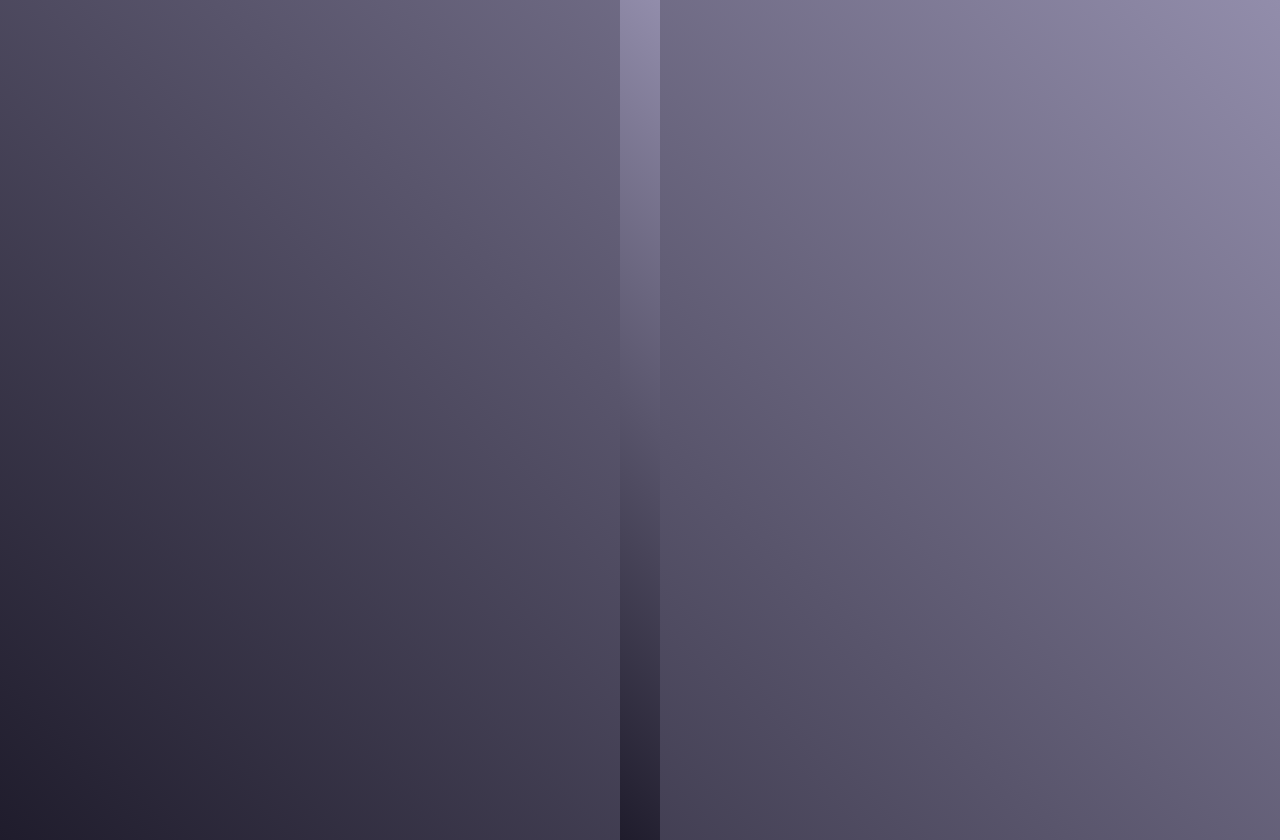
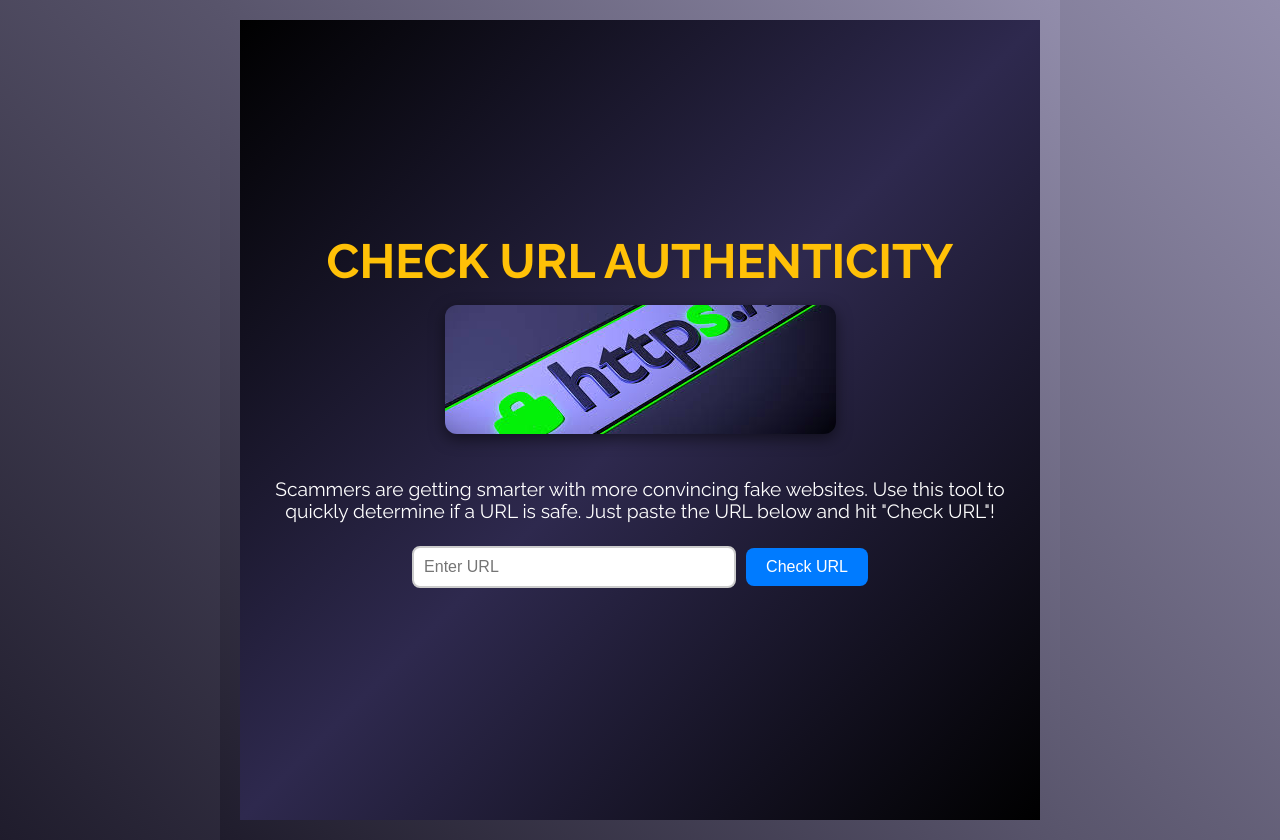
Before and after one commit to adeentaquie/frontend, a React (Create React App) app: page /check-url in a window 1280 px wide. Before the commit this address had no page. Built offline with nearby package versions, Linux system fonts and the light colour scheme.

Commit message:
url checker added

```diff
--- a/src/App.js
+++ b/src/App.js
@@ -3,15 +3,18 @@ import React from 'react';
 import { BrowserRouter as Router, Routes, Route } from 'react-router-dom';
 import HomePage from './components/HomePage';
 import FileUpload from './FileUpload';
-import './styles/App.css';
+import URLChecker from './URLChecker'; // Import the URLChecker component
+import './styles/App.css'; // Global styles
 
 const App = () => {
     return (
         <Router>
             <div className="app-container">
                 <Routes>
+                    {/* Route for Home Page */}
                     <Route path="/" element={<HomePage />} />
 
+                    {/* Route for File Upload (Encryption & Decryption) */}
                     <Route
                         path="/upload"
                         element={
@@ -27,6 +30,9 @@ const App = () => {
                             </div>
                         }
                     />
+
+                    {/* Route for URL Checker */}
+                    <Route path="/check-url" element={<URLChecker />} />
                 </Routes>
             </div>
         </Router>
--- a/src/FileUpload.jsx
+++ b/src/FileUpload.jsx
@@ -166,3 +166,4 @@ const FileUpload = ({ endpoint, action }) => {
 };
 
 export default FileUpload;
+//decryption done
--- /dev/null
+++ b/src/URLChecker.jsx
@@ -0,0 +1,59 @@
+// src/components/URLChecker.jsx
+import React, { useState } from 'react';
+import axios from 'axios';
+import styles from './styles/URLChecker.module.css'; // Import CSS module
+import urlImage from './images/url-check.jpeg'; // Example image
+
+const URLChecker = () => {
+    const [url, setUrl] = useState('');
+    const [message, setMessage] = useState('');
+
+    const handleCheckUrl = async () => {
+        try {
+            const response = await axios.post('http://localhost:5001/check-url', { url });
+
+            if (response.data.data) {
+                setMessage('✅ URL is safe.');
+            } else {
+                setMessage('⚠️ URL may be unsafe.');
+            }
+        } catch (error) {
+            console.error('Error checking URL:', error.response?.data || error.message);
+
+            if (error.response?.status === 404) {
+                setMessage('❌ Invalid or unknown URL.');
+            } else {
+                setMessage('⚠️ Failed to check URL. Please try again later.');
+            }
+        }
+    };
+
+    return (
+        <div className={styles.container}>
+            <h1 className={styles.title}>Check URL Authenticity</h1>
+            <img src={urlImage} alt="URL Checker" className={styles.urlImage} />
+
+            <p className={styles.description}>
+                Scammers are getting smarter with more convincing fake websites. Use this tool to
+                quickly determine if a URL is safe. Just paste the URL below and hit "Check URL"!
+            </p>
+
+            <div className={styles.inputRow}>
+                <input
+                    type="text"
+                    placeholder="Enter URL"
+                    value={url}
+                    onChange={(e) => setUrl(e.target.value)}
+                    className={styles.inputField}
+                />
+                <button onClick={handleCheckUrl} className={styles.checkButton}>
+                    Check URL
+                </button>
+            </div>
+
+            <p className={styles.message}>{message}</p>
+        </div>
+    );
+};
+
+export default URLChecker;
--- a/src/components/HomePage.jsx
+++ b/src/components/HomePage.jsx
@@ -1,14 +1,18 @@
 // src/components/HomePage.js
-import React from 'react';
-import { useNavigate } from 'react-router-dom';
-import styles from '../styles/HomePage.module.css'; // Adjust path if needed
-import logo from '../images/logo.jpg'
+import React from "react";
+import { useNavigate } from "react-router-dom";
+import styles from "../styles/HomePage.module.css"; // Adjust path if needed
+import logo from "../images/logo.jpg";
 
 const HomePage = () => {
   const navigate = useNavigate();
 
   const handleEncryptRedirect = () => {
-        navigate('/upload');
+    navigate("/upload");
+  };
+
+  const handleURLCheckerRedirect = () => {
+    navigate("/check-url");
   };
 
   return (
@@ -28,11 +32,23 @@ const HomePage = () => {
           <h1>ENCRYPT / DECRYPT FILES </h1>
           <p>
             Experience peace of mind as you navigate the digital landscape,
-                        knowing that your information is shielded by the strongest layers of defense.
+            knowing that your information is shielded by the strongest layers of
+            defense.
           </p>
-                    <button className={styles.encryptButton} onClick={handleEncryptRedirect}>
+          <div className={styles.buttonContent}>
+            <button
+              className={styles.encryptButton}
+              onClick={handleEncryptRedirect}
+            >
               Encrypt File
             </button>
+            <button
+              className={styles.URLButton}
+              onClick={handleURLCheckerRedirect}
+            >
+              URL CHECKER
+            </button>
+          </div>
         </div>
 
         <div className={styles.imageContainer}>
--- a/src/styles/HomePage.module.css
+++ b/src/styles/HomePage.module.css
@@ -56,7 +56,10 @@
     color: #4a4a4a;
     margin-bottom: 20px;
 }
-
+.buttonContent{
+    display: flex;
+    margin: 30px;
+}
 .encryptButton {
     background-color: #00c851;
     color: white;
@@ -66,9 +69,27 @@
     border-radius: 8px;
     cursor: pointer;
     transition: background-color 0.3s ease;
+    margin: 30px;
 }
 
 .encryptButton:hover {
+    background-color: #007e33;
+}
+.URLButton {
+    margin-left: 50 px;
+    background-color: #00c851;
+    color: white;
+    border: none;
+    padding: 15px 30px;
+    font-size: 18px;
+    border-radius: 8px;
+    cursor: pointer;
+    transition: background-color 0.3s ease;
+    margin: 30px;
+
+}
+
+.URLButton:hover {
     background-color: #007e33;
 }
 
--- /dev/null
+++ b/src/styles/URLChecker.module.css
@@ -0,0 +1,71 @@
+/* src/styles/URLChecker.module.css */
+.container {
+    width: 100vh;
+    min-height: 100vh;
+    background: linear-gradient(135deg, #000000, #2e294e, #000000);
+    display: flex;
+    flex-direction: column;
+    align-items: center;
+    justify-content: center;
+    text-align: center;
+    padding: 20px;
+    box-sizing: border-box;
+    color: #fff;
+}
+
+.title {
+    font-size: 3rem;
+    margin-bottom: 1rem;
+    color: #ffc107;
+    text-transform: uppercase;
+}
+
+.urlImage {
+    max-width: 400px;
+    border-radius: 12px;
+    margin-bottom: 1.5rem;
+    box-shadow: 0 5px 15px rgba(0, 0, 0, 0.5);
+}
+
+.description {
+    max-width: 800px;
+    font-size: 1.2rem;
+    margin-bottom: 1.5rem;
+}
+
+.inputRow {
+    display: flex;
+    justify-content: center;
+    align-items: center;
+    gap: 10px;
+    margin-bottom: 1rem;
+}
+
+.inputField {
+    width: 300px;
+    padding: 10px;
+    border-radius: 8px;
+    border: 2px solid #ccc;
+    font-size: 1rem;
+}
+
+.checkButton {
+    background-color: #007bff;
+    color: white;
+    border: none;
+    padding: 10px 20px;
+    font-size: 1rem;
+    border-radius: 8px;
+    cursor: pointer;
+    transition: background-color 0.3s ease;
+}
+
+.checkButton:hover {
+    background-color: #0056b3;
+}
+
+.message {
+    font-size: 1.2rem;
+    font-weight: bold;
+    margin-top: 1rem;
+}
```
Also changed, not shown: src/UploadResult.jsx (deleted, +0 -31 lines), src/images/url-check.jpeg (added). Lines whose indentation alone changed are shown as unchanged.
